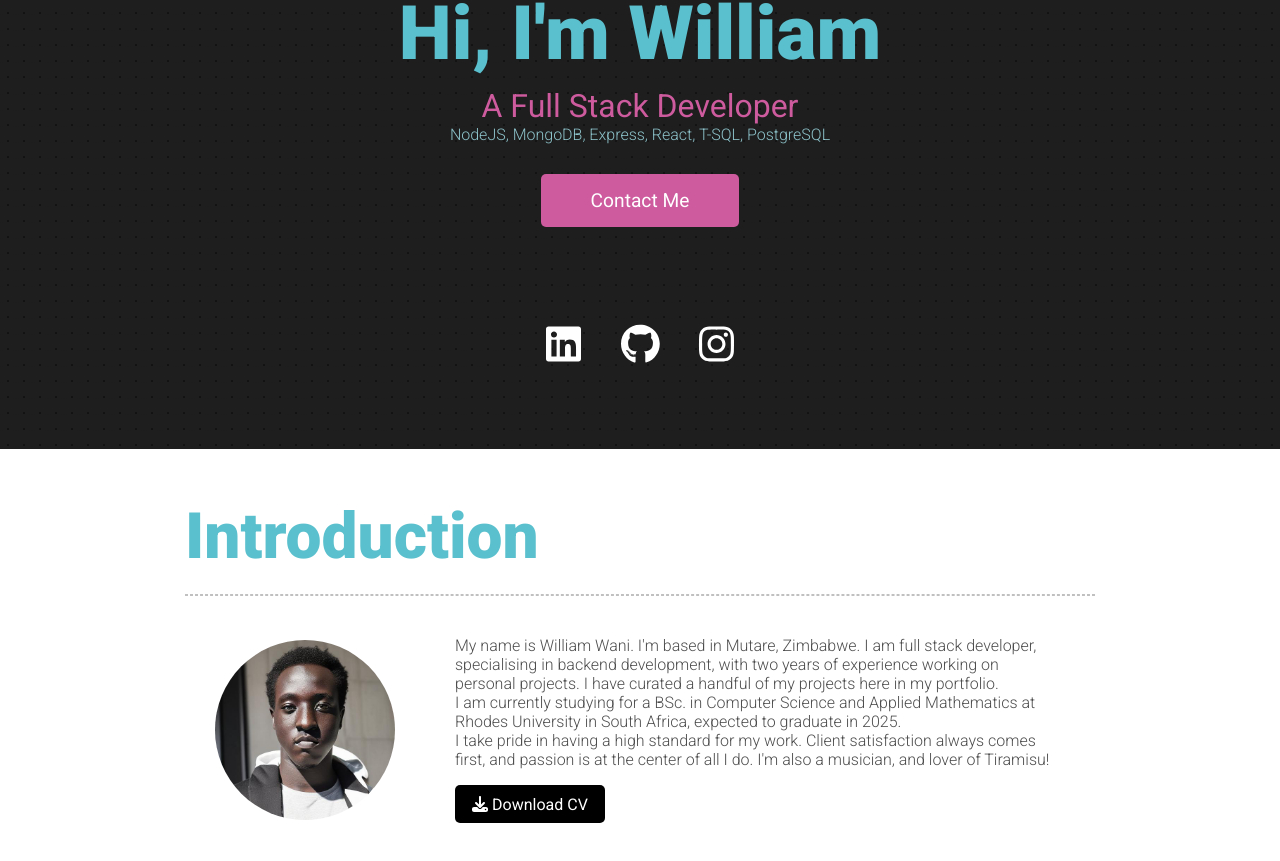
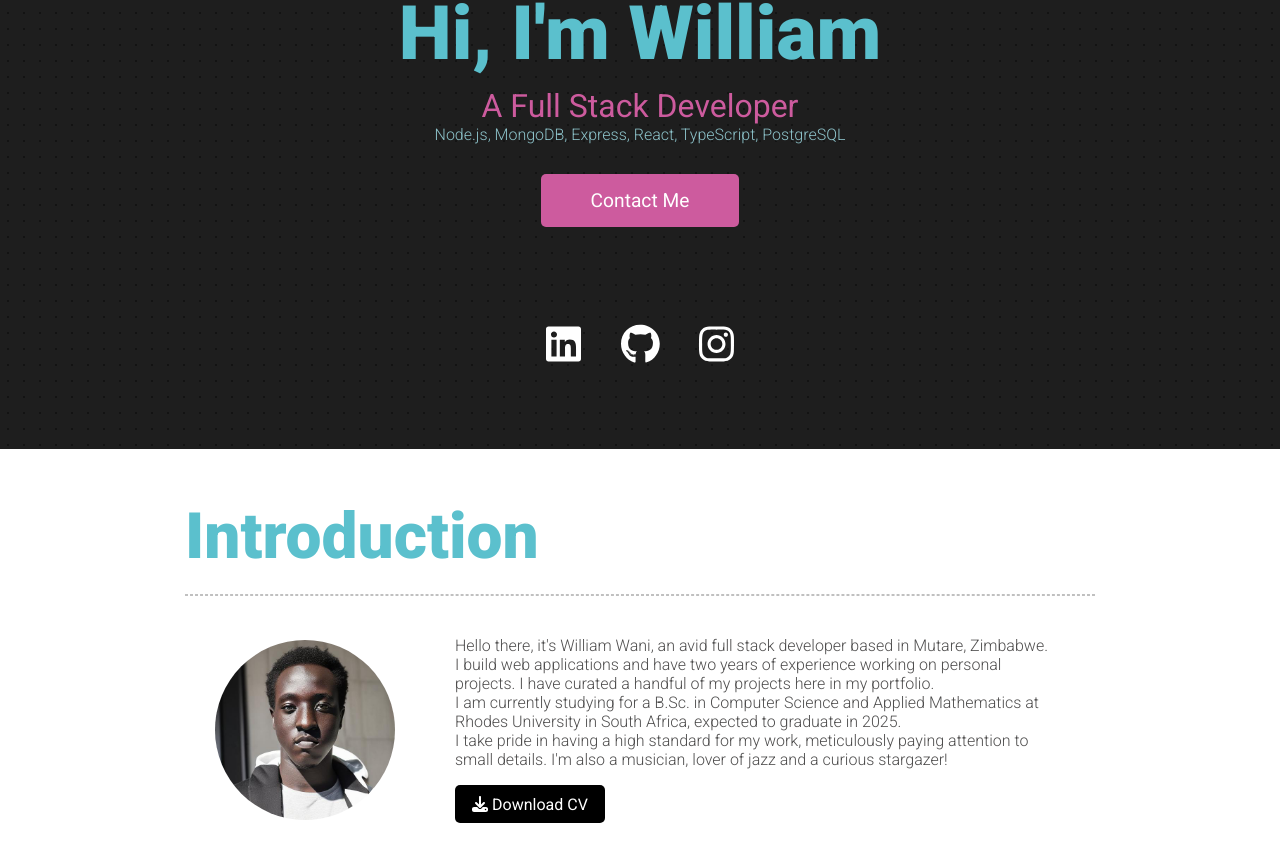
Before and after one commit to williwiser/portfolio, a React (Vite) app in the folder client/: page / in a window 1280 px wide. Shown: the part 299-1160 px from the top of the page. Built offline with nearby package versions, Linux system fonts and the light colour scheme; no server answers.

Commit message:
fix grammar

```diff
--- a/client/src/components/Section1.tsx
+++ b/client/src/components/Section1.tsx
@@ -38,7 +38,7 @@ function Section1() {
               <h1 id="intro-name">Hi, I'm William</h1>
               <h3 id="intro-role">A Full Stack Developer</h3>
               <p id="intro-skills">
-                NodeJS, MongoDB, Express, React, T-SQL, PostgreSQL
+                Node.js, MongoDB, Express, React, TypeScript, PostgreSQL
               </p>
               <a className="btn" href="#sn-5" id="contact">
                 Contact Me
--- a/client/src/components/Section2.tsx
+++ b/client/src/components/Section2.tsx
@@ -14,16 +14,16 @@ function Section2() {
             <img src={potrait} />
             <div className="bio">
               <p className="sn-text">
-                My name is William Wani. I'm based in Mutare, Zimbabwe. I am
-                full stack developer, specialising in backend development, with
-                two years of experience working on personal projects. I have
-                curated a handful of my projects here in my portfolio. <br />
-                I am currently studying for a BSc. in Computer Science and
+                Hello there, it's William Wani, an avid full stack developer
+                based in Mutare, Zimbabwe. I build web applications and have two
+                years of experience working on personal projects. I have curated
+                a handful of my projects here in my portfolio. <br />
+                I am currently studying for a B.Sc. in Computer Science and
                 Applied Mathematics at Rhodes University in South Africa,
-                expected to graduate in 2025. <br />I take pride in having a
-                high standard for my work. Client satisfaction always comes
-                first, and passion is at the center of all I do. I'm also a
-                musician, and lover of Tiramisu!
+                expected to graduate in 2025. <br /> I take pride in having a
+                high standard for my work, meticulously paying attention to
+                small details. I'm also a musician, lover of jazz and a curious
+                stargazer!
               </p>
               <a
                 href="https://drive.google.com/file/d/1MGhv_nTQZ2MaOIpo9yFiBk-wyFDL8DRn/view?usp=sharing"
```
